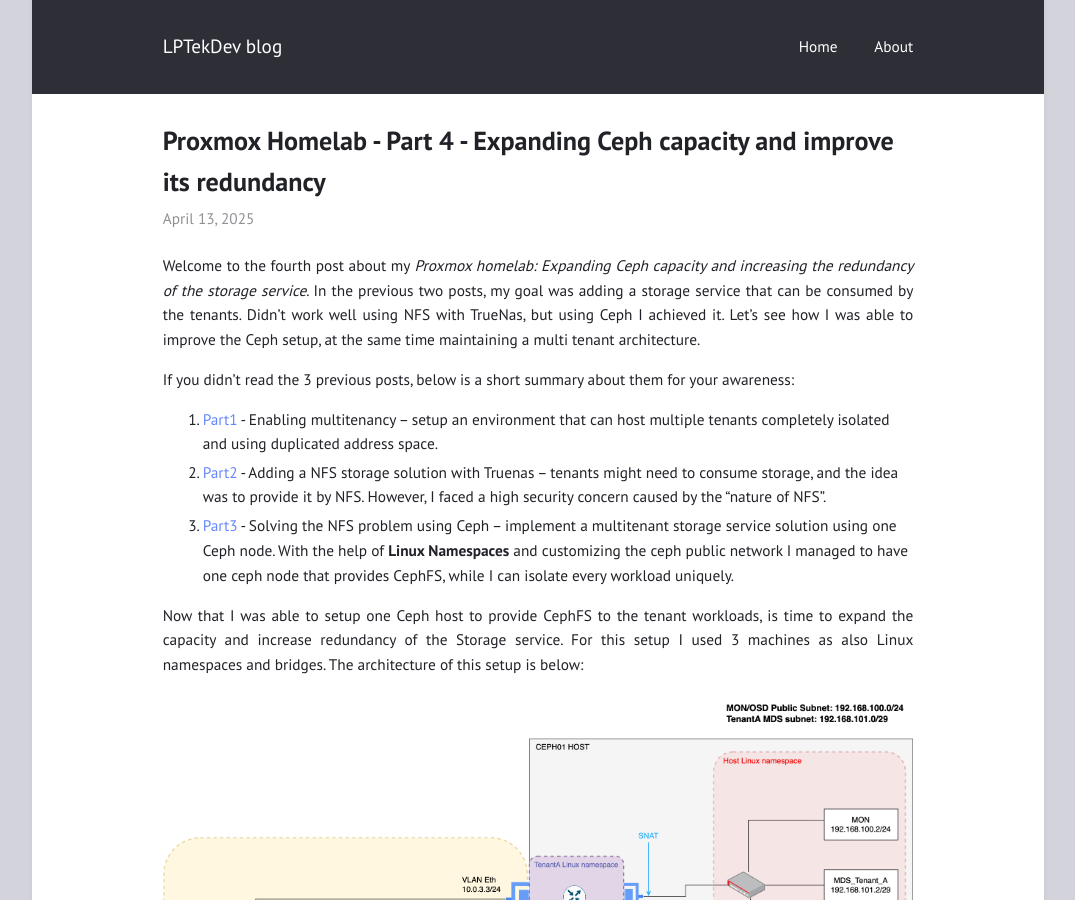
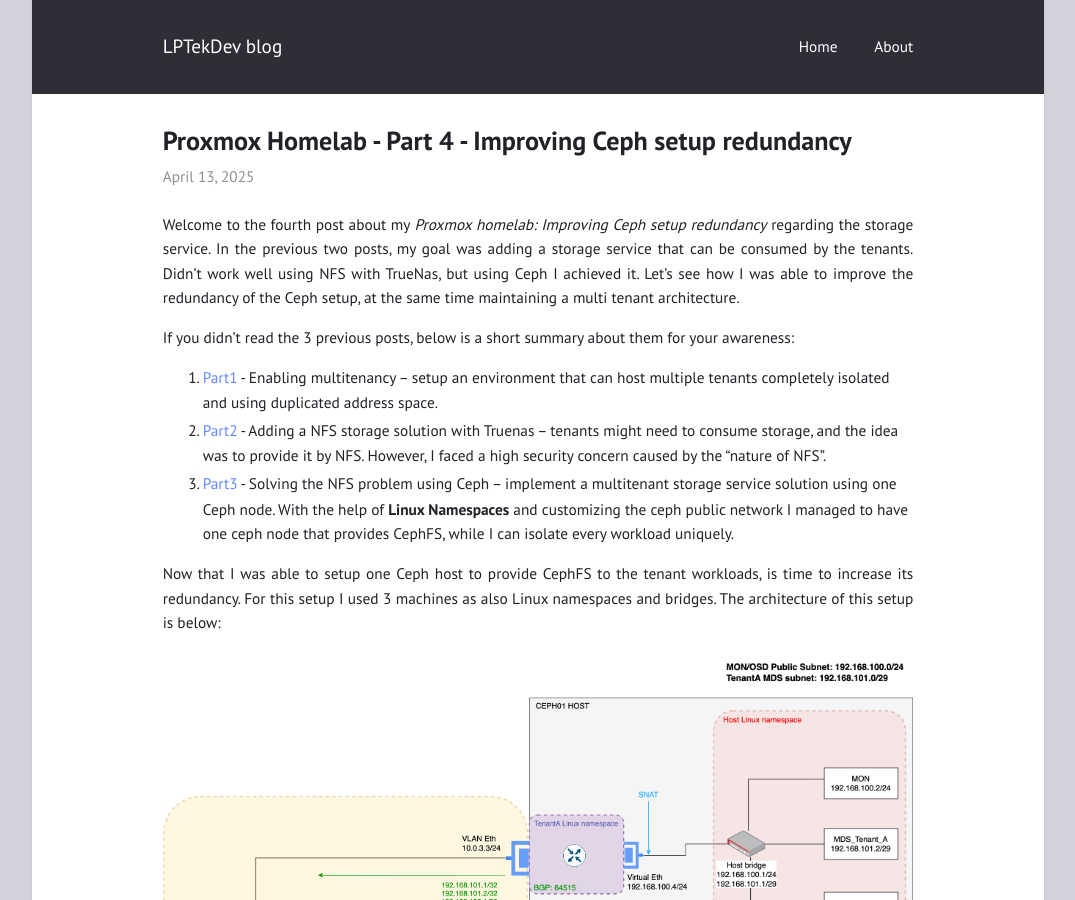
Before and after one commit to lptekdev/homelab, a Jekyll site: the page built from _posts/2025-04-13-proxmox-part4.md, in a window 1280 px wide and 900 px high. Shown: the whole window, without its empty margins (102-1177 px from the left). Built offline with Jekyll 4.4.1, drawn with Linux system fonts in a browser that asks for light colours.

Commit message:
minor fixes and improvements

```diff
--- a/_posts/2025-04-13-proxmox-part4.md
+++ b/_posts/2025-04-13-proxmox-part4.md
@@ -1,9 +1,9 @@
 ---
-title:  "Proxmox Homelab - Part 4 - Expanding Ceph capacity and improve its redundancy"
+title:  "Proxmox Homelab - Part 4 - Improving Ceph setup redundancy"
 layout: post
 ---
 
-Welcome to the fourth post about my *Proxmox homelab: Expanding Ceph capacity and increasing the redundancy of the storage service*. In the previous two posts, my goal was adding a storage service that can be consumed by the tenants. Didn’t work well using NFS with TrueNas, but using Ceph I achieved it. Let’s see how I was able to improve the Ceph setup, at the same time maintaining a multi tenant architecture.
+Welcome to the fourth post about my *Proxmox homelab: Improving Ceph setup redundancy* regarding the storage service. In the previous two posts, my goal was adding a storage service that can be consumed by the tenants. Didn’t work well using NFS with TrueNas, but using Ceph I achieved it. Let’s see how I was able to improve the redundancy of the Ceph setup, at the same time maintaining a multi tenant architecture.
 <!--more-->
 
 If you didn’t read the 3 previous posts, below is a short summary about them for your awareness:
@@ -14,7 +14,7 @@ If you didn’t read the 3 previous posts, below is a short summary about them f
 
 
 
-Now that I was able to setup one Ceph host to provide CephFS to the tenant workloads, is time to expand the capacity and increase redundancy of the Storage service. For this setup I used 3 machines as also Linux namespaces and bridges. The architecture of this setup is below:
+Now that I was able to setup one Ceph host to provide CephFS to the tenant workloads, is time to increase its redundancy. For this setup I used 3 machines as also Linux namespaces and bridges. The architecture of this setup is below:
 
 ![proxmox_storage_Ceph_multinode](../assets/storageAAService-multinodeCeph.png)
 
```
